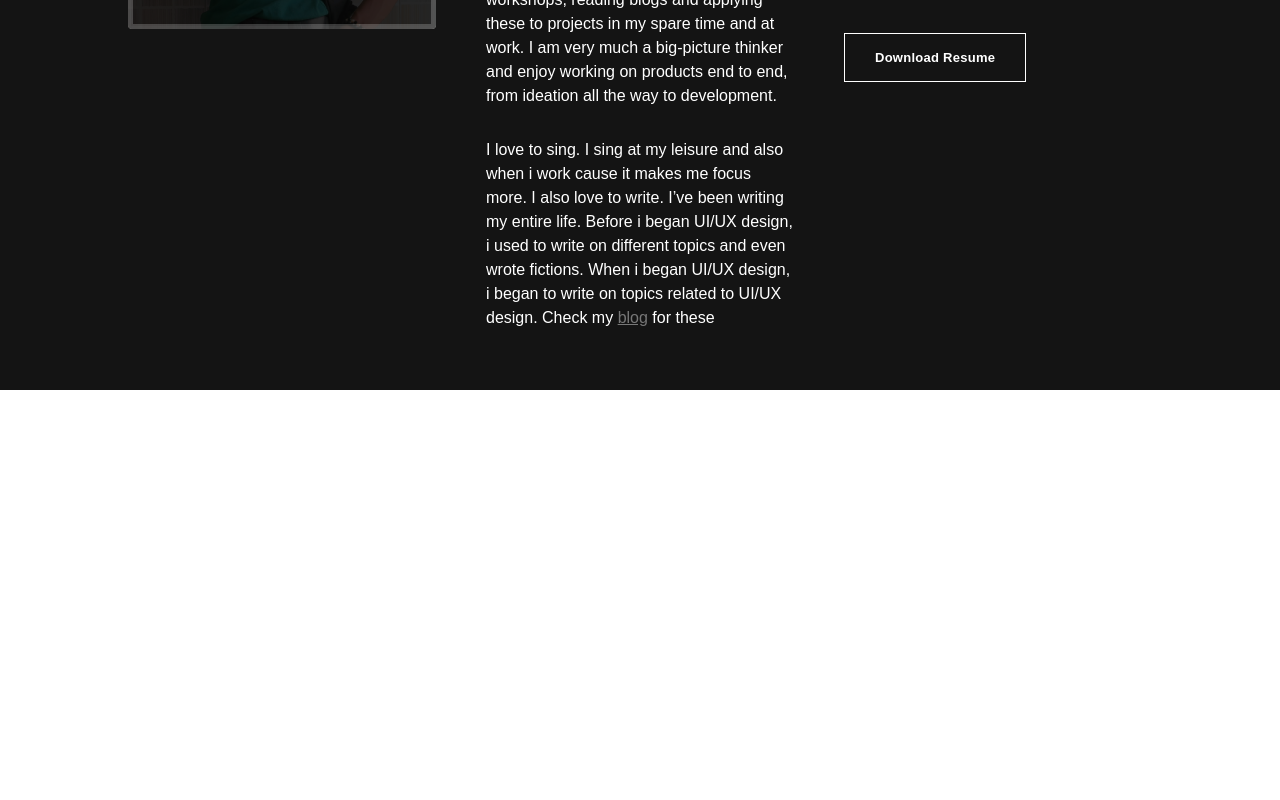
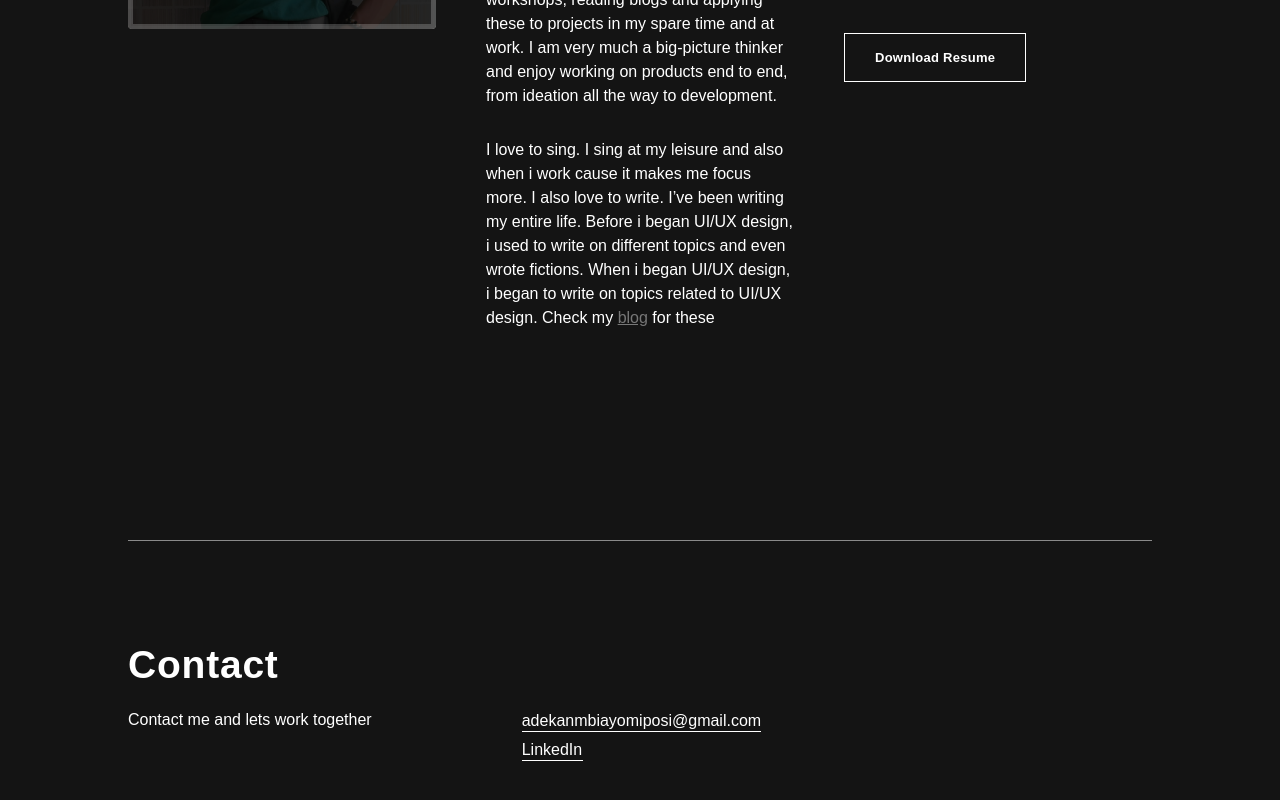
Before and after one commit to Adebesin-Cell/posi, a Next.js app: page /about in a window 1280 px wide. Shown: the part 972-1772 px from the top of the page. Before the commit the page ends 1362 px from the top, so only its background shows below. Built offline with nearby package versions, Linux system fonts and the light colour scheme; a web font is replaced by a local one.

Commit message:
Updating UI

```diff
--- a/components/about/AboutMe.js
+++ b/components/about/AboutMe.js
@@ -98,6 +98,42 @@ const AboutMe = function () {
           </div>
         </div>
       </Container>
+      <Container>
+        <div className={styles.contact}>
+          <h1 className={styles.contact__heading}>Contact</h1>
+          <div className={styles.contact__wrapper}>
+            <div className={styles.contact__box}>
+              <p className={styles.contact__paragraph}>
+                Contact me and lets work together
+              </p>
+            </div>
+            <div className={styles.contact__box}>
+              <ul className={styles.contact__list}>
+                <li className={styles.contact__item}>
+                  <a
+                    href='mailto:adekanmbiayomiposi@gmail.com'
+                    target='_blank'
+                    rel='noopener noreferrer'
+                    className={styles.contact__link}
+                  >
+                    adekanmbiayomiposi@gmail.com
+                  </a>
+                </li>
+                <li className={styles.contact__item}>
+                  <a
+                    href=''
+                    target='_blank'
+                    rel='noopener noreferrer'
+                    className={styles.contact__link}
+                  >
+                    LinkedIn
+                  </a>
+                </li>
+              </ul>
+            </div>
+          </div>
+        </div>
+      </Container>
     </section>
   );
 };
--- a/components/about/AboutMe.module.scss
+++ b/components/about/AboutMe.module.scss
@@ -1,3 +1,18 @@
+@mixin underline($color, $height) {
+    &::before {
+        content: "";
+        display: block;
+        position: absolute;
+        left: 0;
+        bottom: 0px;
+        height: $height;
+        width: 100%;
+        z-index: 3;
+        will-change: transform, color;
+        background-color: var($color);
+    }
+}
+
 .about {
     margin-top: calc(3 * var(--span-xl));
 
@@ -131,3 +146,82 @@
         }
     }
 }
+
+.contact {
+    margin-top: calc(3 * var(--span-xl));
+    padding-top: calc(2 * var(--span-xl));
+    border-top: 1px solid rgba(255, 255, 255, 0.5);
+    padding-bottom: calc(3 * var(--span-xl));
+
+    &__heading {
+        font-family: var(--Clash-Display);
+        font-size: calc(var(--size-xl) + 7px);
+        font-weight: 600;
+        line-height: 48px;
+        letter-spacing: 0.02em;
+        text-align: left;
+        color: var(--white-900);
+    }
+
+    &__wrapper {
+        margin-top: var(--span-s);
+        display: flex;
+    }
+
+    &__box {
+        flex: 0 0 max-content;
+
+        &:not(:last-child) {
+            margin-right: calc(3 * var(--span-xl));
+        }
+    }
+
+    &__paragraph {
+        font-family: var(--Satoshi);
+        font-size: var(--size-m);
+        font-weight: var(--weight-sm);
+        line-height: 22px;
+        letter-spacing: 0em;
+        text-align: left;
+        color: var(--white-900);
+    }
+
+    &__list {
+        list-style-type: none;
+    }
+
+    &__item {
+        &:not(:last-child) {
+            margin-bottom: 5px;
+        }
+    }
+
+    &__link {
+        display: inline-block;
+        position: relative;
+        font-family: var(--Satoshi);
+        font-size: var(--size-m);
+        font-weight: var(--weight-sm);
+        line-height: 22px;
+        letter-spacing: 0em;
+        text-align: left;
+        color: var(--white-900);
+        text-decoration: none;
+
+        @include underline(--white-900, 1px);
+
+        &::before {
+            transition-timing-function: cubic-bezier(0.25, 0.46, 0.45, 0.94);
+            transform: scaleX(1);
+            transform-origin: 100% 0;
+            transition: transform 0.35s;
+            transition: transform 0.35s, -webkit-transform 0.35s;
+        }
+
+        &:hover::before {
+            transform: scaleX(0);
+            transform-origin: 0 100%;
+            transition-timing-function: ease;
+        }
+    }
+}
```
